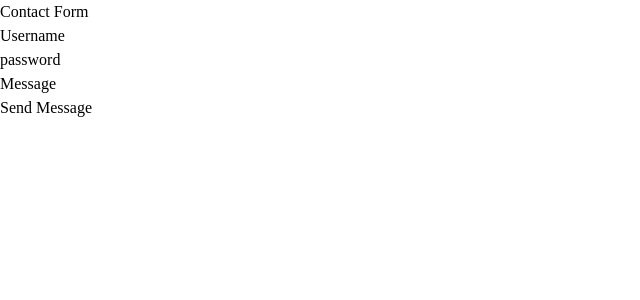
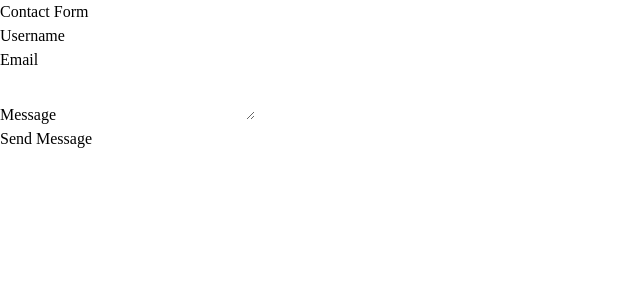
Before and after one commit to nidhi-webdev/react_thapa, a React (Vite) app in the folder project/: page / in a window 1280 px wide. Shown: the top 300 px of the page, without its empty margins (0-640 px from the left). Built offline with nearby package versions, Linux system fonts and the light colour scheme.

Commit message:
textarea

```diff
--- a/project/src/useState/ContactForm.jsx
+++ b/project/src/useState/ContactForm.jsx
@@ -3,14 +3,14 @@ import { useState } from "react"
 
 const ContactForm = () => {
     const [userName, setUserName] = useState("")
-    const [password, setPassword] = useState("")
+    const [email, setEmail] = useState("")
     const [message, setMessage] = useState("")
 
     const handleSumbit = (e) => {
         e.preventDefault()
         const contactData = {
             userName,
-            password,
+            email,
             message
         }
 
@@ -34,19 +34,19 @@ const ContactForm = () => {
 
                     </div>
                     <div>
-                        <label className="block mb-1 font-medium"> password </label>
-                        <input type='password' name='password' required autoComplete='off'
-                            value={password}
-                            onChange={(e) => setPassword(e.target.value)}
+                        <label className="block mb-1 font-medium"> Email </label>
+                        <input type='email' name='email' required autoComplete='off'
+                            value={email}
+                            onChange={(e) => setEmail(e.target.value)}
                             className="w-full px-3 py-2 border rounded focus:outline-none focus:ring-2 focus:ring-red-200" />
 
                     </div>
                     <div>
                         <label className="block mb-1 font-medium"> Message </label>
-                        <input type='text' name='message' required autoComplete='off'
+                        <textarea type='text' name='message' required autoComplete='off'
                             value={message}
                             onChange={(e) => setMessage(e.target.value)}
-                            className="w-full px-3 py-10 border rounded focus:outline-none focus:ring-2 focus:ring-red-200" />
+                            className="w-full px-3 py-2 border rounded align-top focus:outline-none focus:ring-2 focus:ring-red-200" />
 
                     </div>
                 </div>
```
